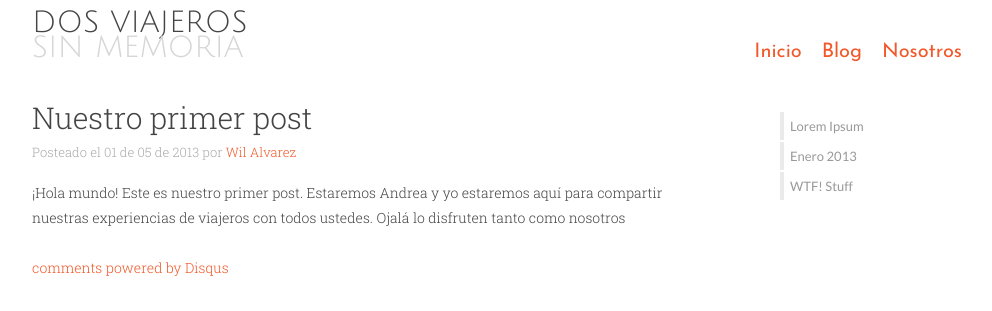
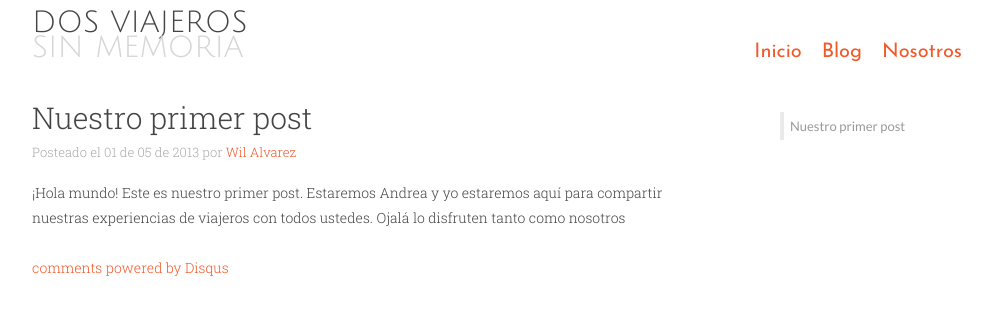
Before and after one commit to satanas/dosviajeros, a Jekyll site: the page built from _posts/2013-05-01-primer-post.md, in a window 1280 px wide. Shown: the top 311 px of the page, without its empty margins (138-1130 px from the left). Built offline with Jekyll 4.4.1, drawn with Linux system fonts in a browser that asks for light colours; Markdown is read by kramdown in place of the engine named in the settings; comment, search, counter and statistics services are not loaded.

Commit message:
Added code to generate recent posts

```diff
--- a/_includes/sidebar.html
+++ b/_includes/sidebar.html
@@ -1,8 +1,8 @@
 <div id="sidebar">
     <ul>
-        <li><a href="#">Lorem Ipsum</a></li>
-        <li><a href="#">Enero 2013</a></li>
-        <li><a href="#">WTF! Stuff</a></li>
+        {% for post in site.posts limit:5 %}
+        <li><a href="{{ base_path }}{{ post.url }}">{{ post.title}}</a></li>
+        {% endfor %}
     </ul>
 </div>
 <div class="clearfix"></div>
```
